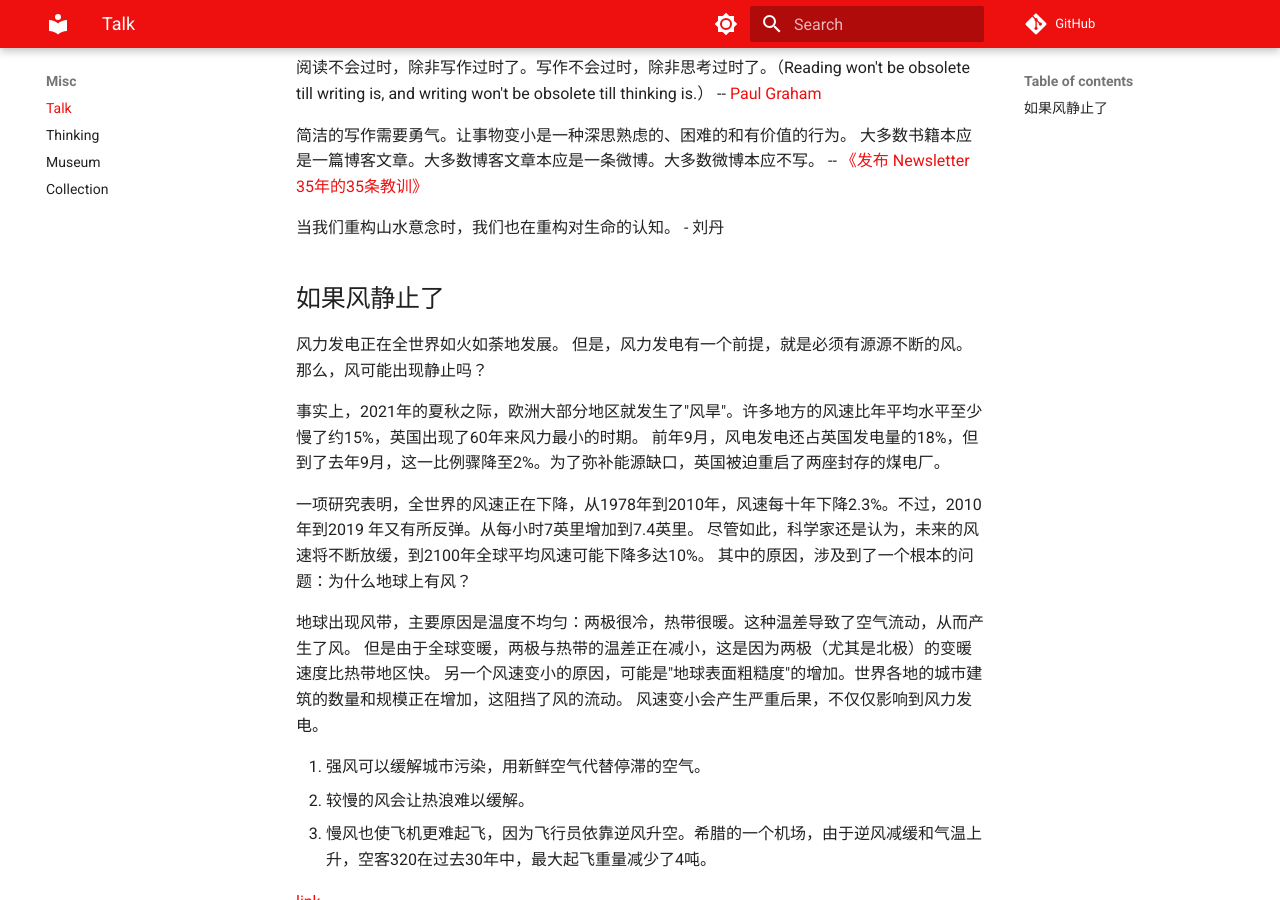
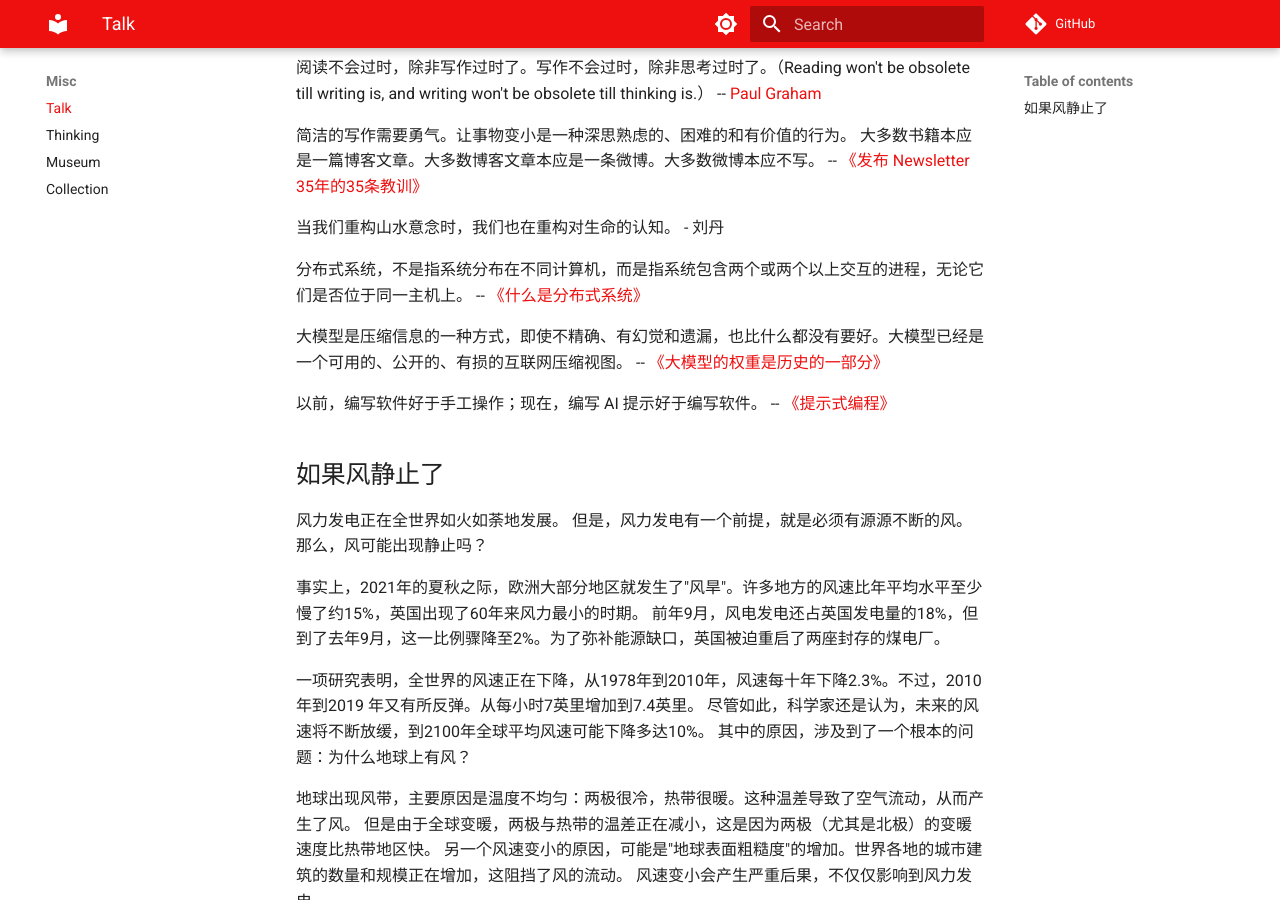
Before and after one commit to icecoobe/notes, an MkDocs documentation site: the page built from docs/misc/talk.md, in a window 1280 px wide and 900 px high, scrolled down 465 px. Built offline with MkDocs 1.6.1 and Material for MkDocs 9.7.7, drawn with Linux system fonts in a browser that asks for light colours; comment, search, counter and statistics services are not loaded.

Commit message:
update articles, talks

```diff
--- a/docs/misc/talk.md
+++ b/docs/misc/talk.md
@@ -21,6 +21,16 @@
 
 当我们重构山水意念时，我们也在重构对生命的认知。 - 刘丹
 
+分布式系统，不是指系统分布在不同计算机，而是指系统包含两个或两个以上交互的进程，无论它们是否位于同一主机上。
+-- [《什么是分布式系统》](https://notes.eatonphil.com/2025-08-09-what-even-is-distributed-systems.html)
+
+大模型是压缩信息的一种方式，即使不精确、有幻觉和遗漏，也比什么都没有要好。大模型已经是一个可用的、公开的、有损的互联网压缩视图。
+-- [《大模型的权重是历史的一部分》](https://antirez.com/news/147)
+
+以前，编写软件好于手工操作；现在，编写 AI 提示好于编写软件。
+-- [《提示式编程》](https://www.gibney.org/prompt_coding)
+
+
 ## 如果风静止了
 
 风力发电正在全世界如火如荼地发展。
```
Also changed, not shown: docs/TODO.md (+2 -0 lines), docs/misc/collection.md (+4 -0 lines).
